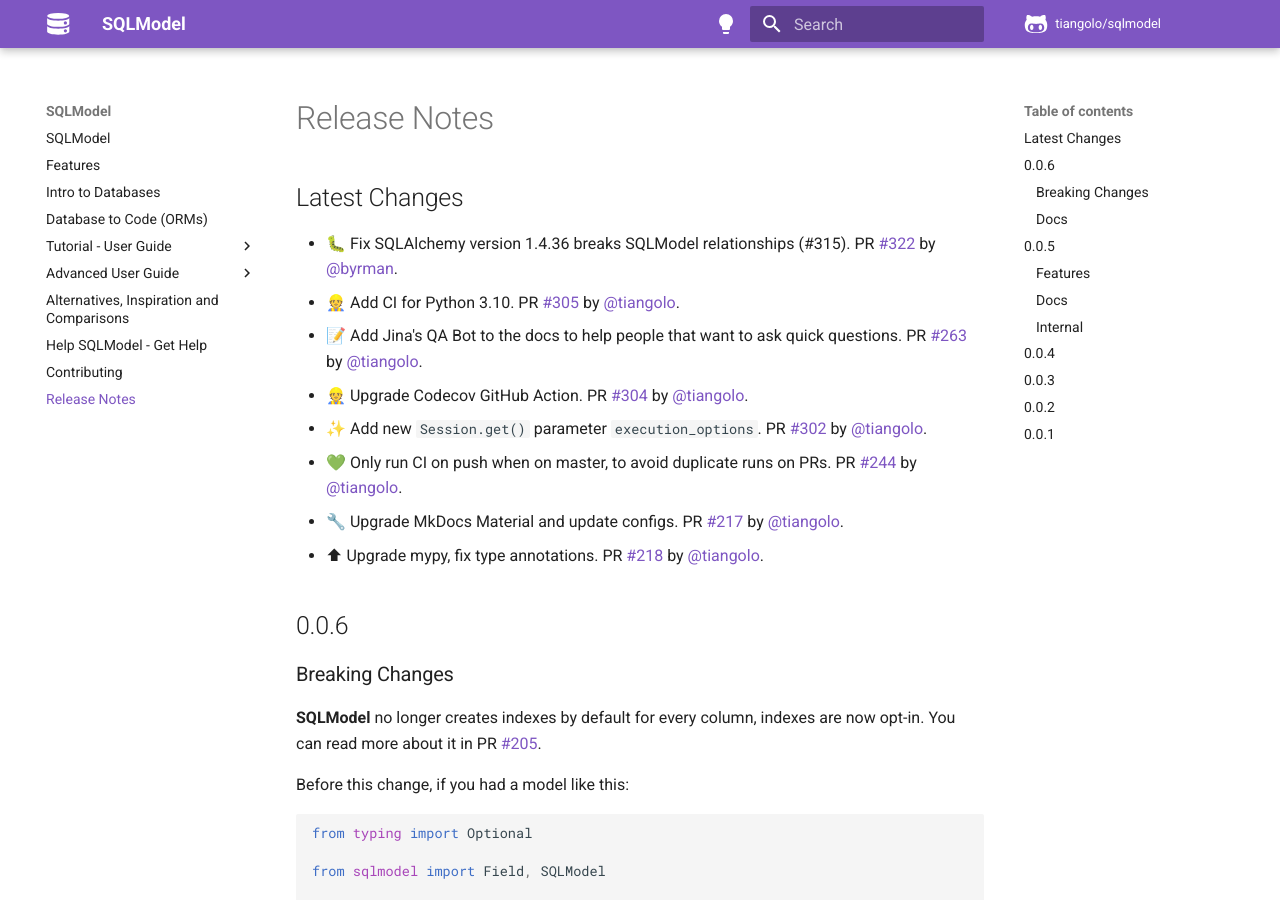
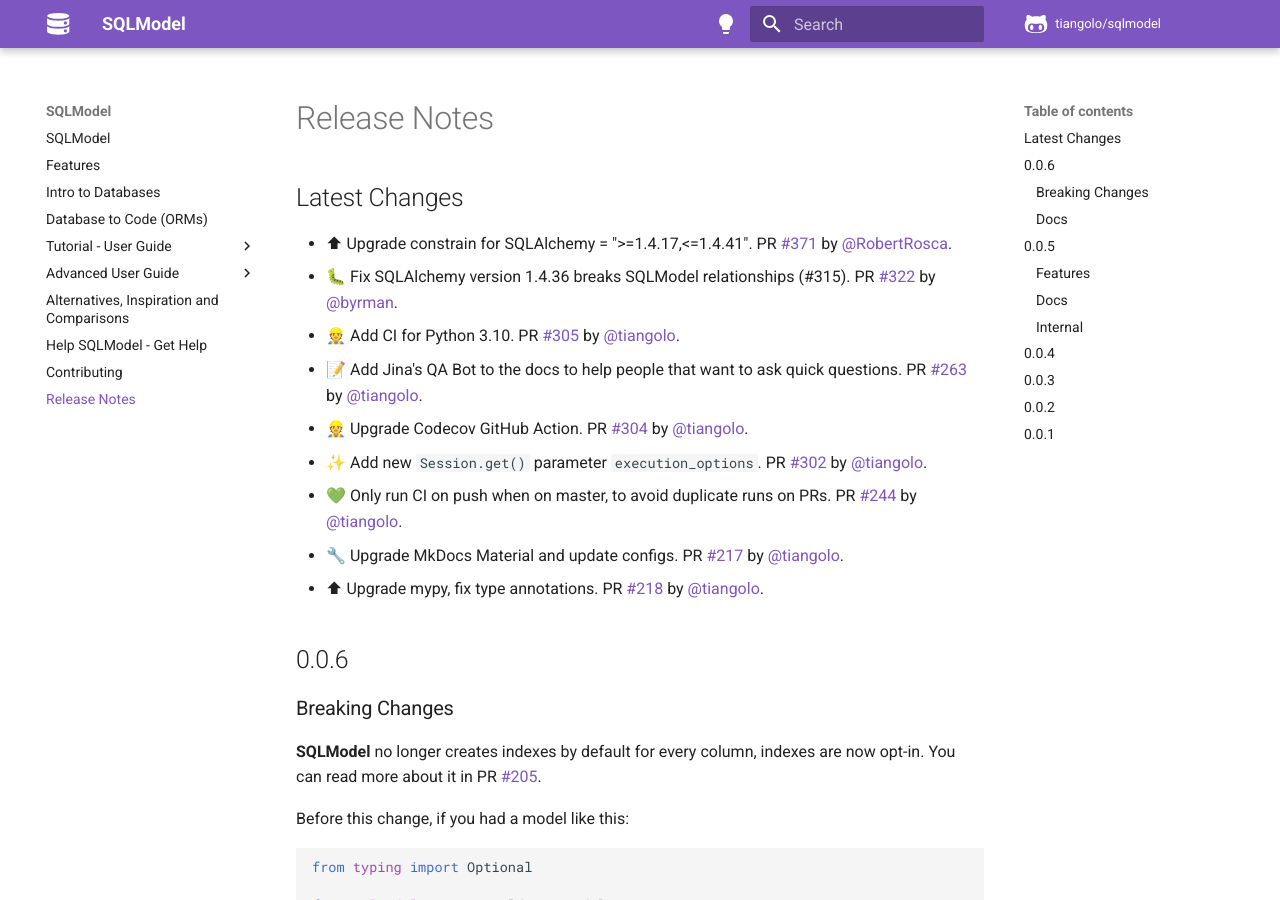
Before and after one commit to sztrakabalint/fastapi-sqlmodel, an MkDocs documentation site: the page built from docs/release-notes.md, in a window 1280 px wide and 900 px high. Built offline with MkDocs 1.6.1 and Material for MkDocs 9.7.7, drawn with Linux system fonts in a browser that asks for light colours; comment, search, counter and statistics services are not loaded.

Commit message:
📝 Update release notes

```diff
--- a/docs/release-notes.md
+++ b/docs/release-notes.md
@@ -2,6 +2,7 @@
 
 ## Latest Changes
 
+* ⬆ Upgrade constrain for SQLAlchemy = ">=1.4.17,<=1.4.41". PR [#371](https://github.com/tiangolo/sqlmodel/pull/371) by [@RobertRosca](https://github.com/RobertRosca).
 * 🐛 Fix SQLAlchemy version 1.4.36 breaks SQLModel relationships (#315). PR [#322](https://github.com/tiangolo/sqlmodel/pull/322) by [@byrman](https://github.com/byrman).
 * 👷 Add CI for Python 3.10. PR [#305](https://github.com/tiangolo/sqlmodel/pull/305) by [@tiangolo](https://github.com/tiangolo).
 * 📝 Add Jina's QA Bot to the docs to help people that want to ask quick questions. PR [#263](https://github.com/tiangolo/sqlmodel/pull/263) by [@tiangolo](https://github.com/tiangolo).
```
